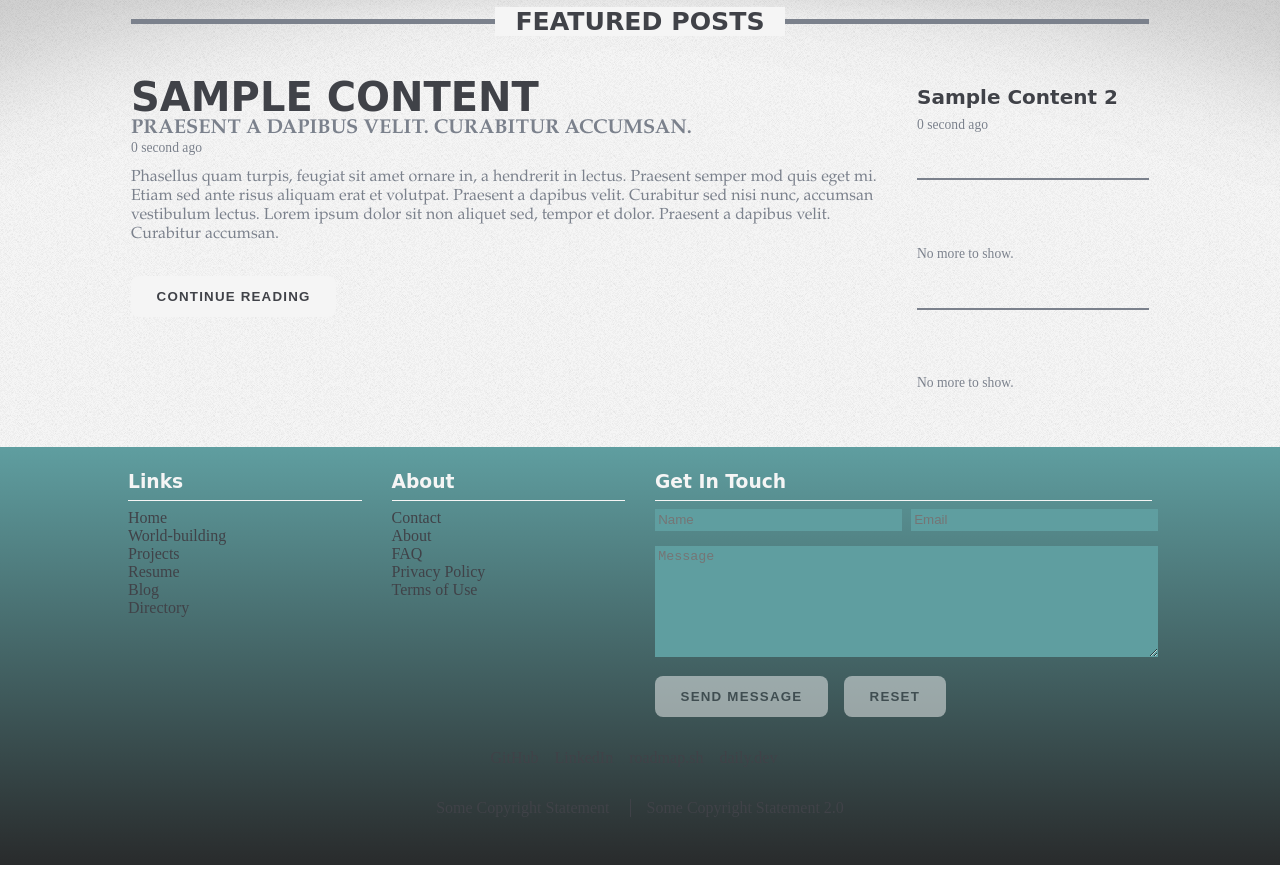
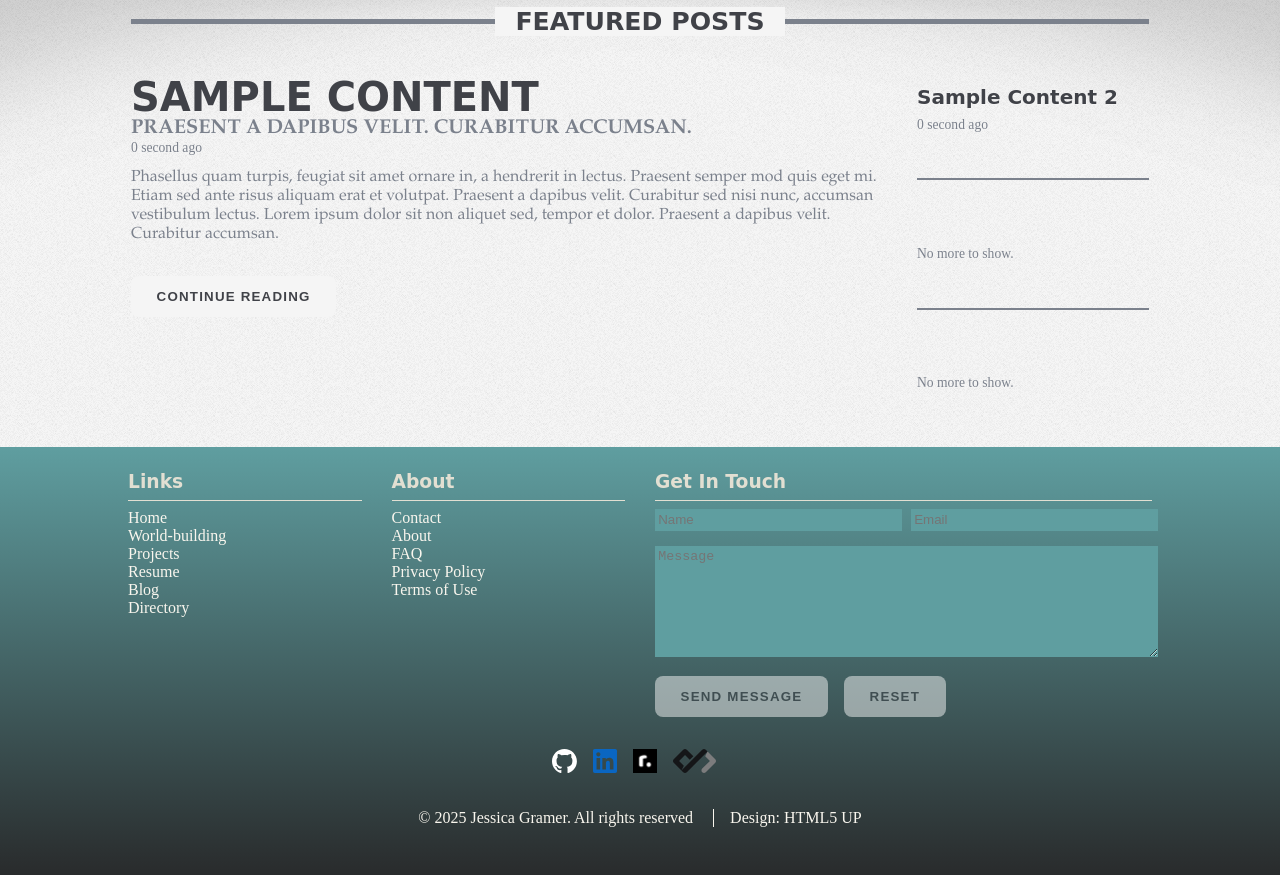
Before and after one commit to Sugar500/sugar500.github.io, a plain HTML site: page index.html in a window 1280 px wide. Shown: the part 803-1678 px from the top of the page. Drawn offline with Linux system fonts and the light colour scheme.

Commit message:
Updated personal branding, added social media links logos, updated copyright and accent stylings.

```diff
--- a/pages/banner.html
+++ b/pages/banner.html
@@ -1,6 +1,6 @@
 <div class="banner style-banner">
   <div class="inner">
-    <h2 title="and a real name too!">Jessa | Sugar500</h2>
+    <h2 title="Jess | Jessa | Sugar500">Jessica Gramer</h2>
     <p title="I'm hire-able! Please hire me.">Random projects and stuffs.</p>
   </div>
 </div>
--- a/pages/footer.html
+++ b/pages/footer.html
@@ -1,8 +1,7 @@
 
 <!-- footer: links to various parts of site, copyright, messaging feature? -->
-<!-- TODO get links working and copyright -->
-<!-- TODO add images for social media -->
-<!-- TODO (maybe) figure out the messaging thing -->
+<!-- TODO get links working -->
+<!-- Messaging potential https://formspree.io/ -->
 <footer id="footer" class="footer style-footer">
     <!-- arcana like -->
     <!-- content -->
@@ -34,6 +33,7 @@
                 </ul>
             </section>
 
+            <!-- form -->
             <section class="col-6 col-12-narrower">
                 <h3>Get In Touch</h3>
                 <form class="row gtr-50">
@@ -62,17 +62,29 @@
 
         <!-- icons -->
         <ul class="icons">
-        <li>GitHub</li>
-        <li>LinkedIn</li>
-        <li>roadmap.sh</li>
-        <li>daily.dev</li>
+        <li><a href="https://github.com/Sugar500"><!--suppress HtmlUnknownTarget -->
+            <img src="assets/images/github-mark-white.svg" alt="GitHub"></a></li>
+        <li>
+            <a href="http://www.linkedin.com/in/jessica-gramer-731046232">
+                <!--suppress HtmlUnknownTarget -->
+                <img src="assets/images/linkedin-new-2020-seeklogo.svg" alt="LinkedIn">
+            </a>
+        </li>
+        <li>
+            <a href="https://roadmap.sh/u/sugar500"><img src="assets/images/roadmap.sh.png" alt="roadmap.sh"></a>
+        </li>
+        <li>
+            <a href="https://app.daily.dev/sugar500">
+                <img src="assets/images/daily-dev-icon-seeklogo.svg" alt="daily.dev">
+            </a>
+        </li>
     </ul>
 
         <!-- copy-right -->
         <ul class="copy-right">
-        <li>Some Copyright Statement</li>
-        <li>Some Copyright Statement 2.0</li>
-    </ul>
+            <li>&copy; 2025 Jessica Gramer. All rights reserved</li>
+            <li>Design: <a href="https://html5up.net/">HTML5 UP</a></li>
+        </ul>
     </div>
 </footer>
 
@@ -119,6 +131,11 @@
     #footer ul.icons {
         text-align: center;
     }
+
+    #footer .icons img {
+        height: 1.5rem;
+    }
+
     #footer ul.icons li {
         display: inline-block;
         padding: 0 0.75rem 0 0;
--- a/scripts/data-functions.js
+++ b/scripts/data-functions.js
@@ -54,16 +54,3 @@ document.addEventListener('import-settings', function (event) {
         }
     })
 })
-
-// TODO fix to call actual blog post
-function dateData() {
-    const timeSinceElements = document.querySelectorAll(".time-since");
-    timeSinceElements.forEach(element => {
-        const url = "../pages/featured-posts-large.html"
-        fetch(url).then(r => {
-            const lastMod = new Date(r.headers.get('Last-Modified'));
-            element.innerHTML = calculateTimeSince(lastMod);
-            element.dataset.date = lastMod.toDateString() + " " + lastMod.toTimeString();
-        })
-    })
-}
--- a/styles/main.css
+++ b/styles/main.css
@@ -426,8 +426,8 @@ p {
 
     --accent-color: cadetblue;
     --accent-color-dark: #292b2c;
-    --accent-header: whitesmoke;
-    --accent-paragraph: #404248;
+    --accent-header: #E2DFD2;
+    --accent-paragraph: #F9F6EE;
 }
 
 a {
```
Also changed, not shown: assets/images/daily-dev-icon-seeklogo.svg (added), assets/images/github-mark-white.svg (added), assets/images/linkedin-new-2020-seeklogo.svg (added), assets/images/roadmap.sh.png (added).
